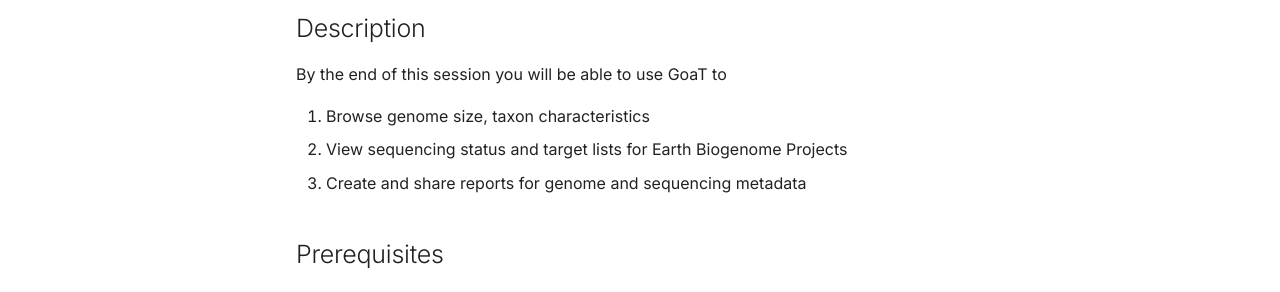
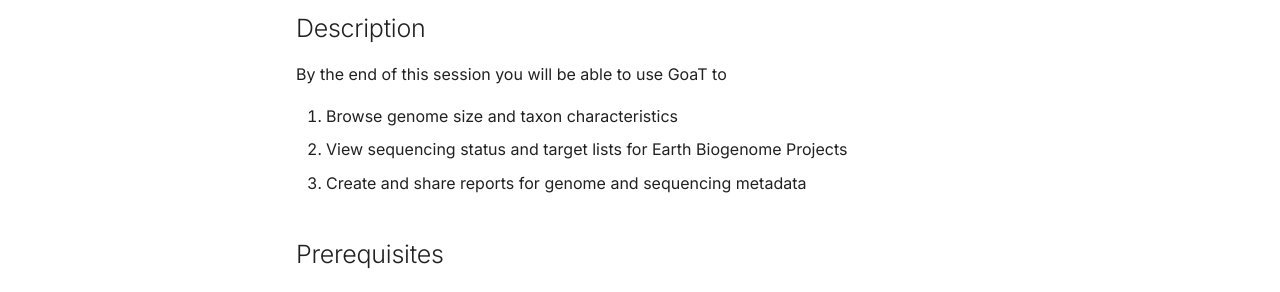
Before and after one commit to thebgacademy/goat, an MkDocs documentation site: the page built from docs/README.md, in a window 1280 px wide and 1115 px high. Shown: the part 469-761 px from the top of the window. Built offline with MkDocs 1.6.1 and Material for MkDocs 9.7.7, drawn with Linux system fonts in a browser that asks for light colours.

Commit message:
Update README.md

```diff
--- a/docs/README.md
+++ b/docs/README.md
@@ -13,7 +13,7 @@ Wellcome Sanger Institute
 
 By the end of this session you will be able to use GoaT to
 
-1. Browse genome size, taxon characteristics
+1. Browse genome size and taxon characteristics
 2. View sequencing status and target lists for Earth Biogenome Projects
 3. Create and share reports for genome and sequencing metadata
 
```
